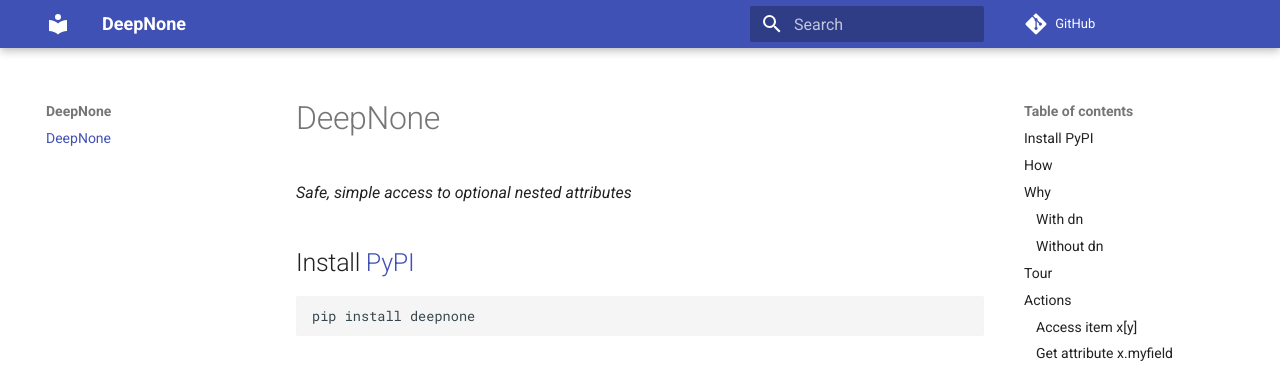
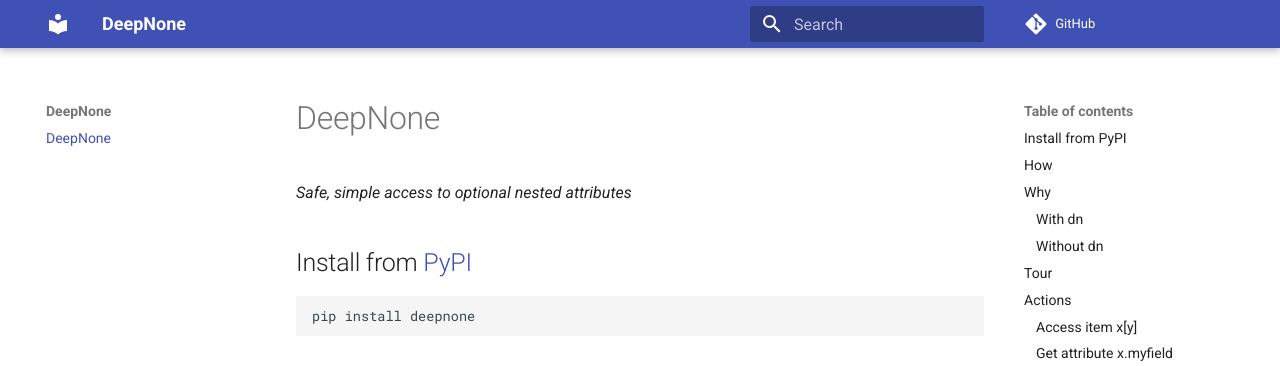
Before and after one commit to jackdreilly/deepnone, an MkDocs documentation site: the page built from docs/index.md, in a window 1280 px wide and 900 px high. Shown: the top 366 px of the window. Built offline with MkDocs 1.6.1 and Material for MkDocs 9.7.7, drawn with Linux system fonts in a browser that asks for light colours; comment, search, counter and statistics services are not loaded.

````diff
--- a/docs/index.md
+++ b/docs/index.md
@@ -2,7 +2,7 @@
 
 _Safe, simple access to optional nested attributes_
 
-## Install [PyPI](https://pypi.org/project/deepnone/)
+## Install from [PyPI](https://pypi.org/project/deepnone/)
 
 ```bash
 pip install deepnone
````
Also changed, not shown: README.md (+1 -1 lines).
